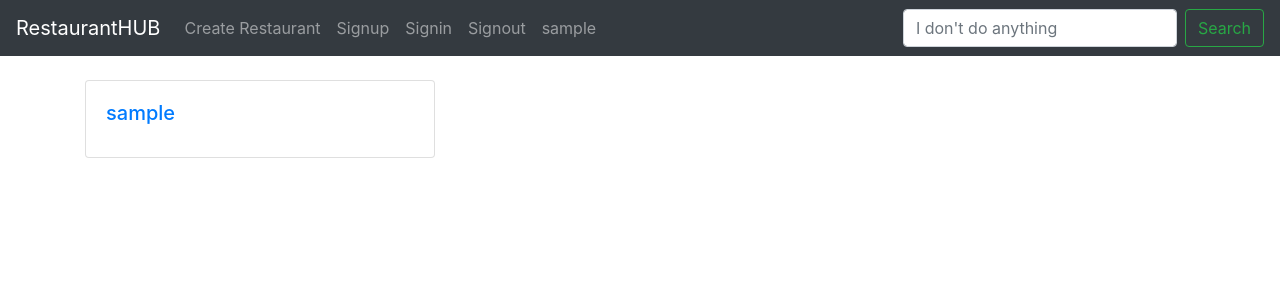
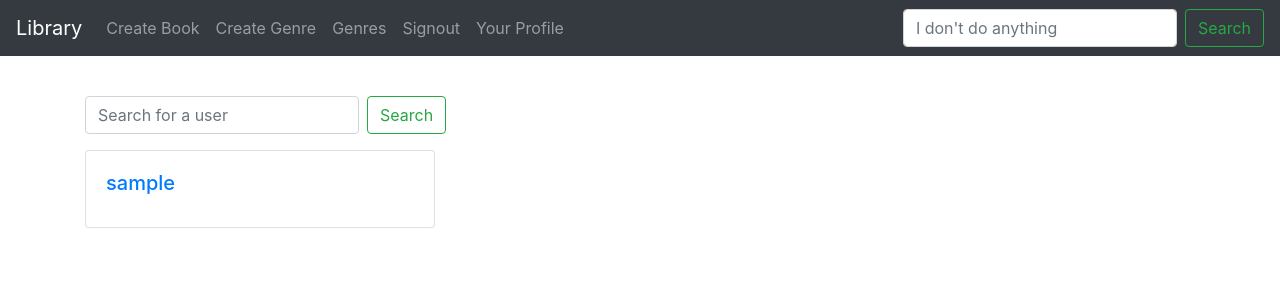
Before and after one commit to malzaid0/hackathon, a Django app: page /books/detail/1/users in a window 1280 px wide. Shown: the top 300 px of the page. Run offline with Django 3.2, Linux system fonts and the light colour scheme; the visitor is signed in with stand-in values (Sample User, id 1); data comes from the database, SQL or seed files in the repository; some libraries are stand-ins or nearby versions.

Commit message:
did some styling and everything looks fine

```diff
--- a/library/urls.py
+++ b/library/urls.py
@@ -24,8 +24,8 @@ urlpatterns = [
 
     path('', views.book_list, name='book-list'),
     path('books/detail/<int:book_id>/', views.book_detail, name='book-detail'),
-
     path('books/create/', views.create_book, name='book-create'),
+    path('books/detail/<int:book_id>/delete/', views.book_delete, name='book-delete'),
 
     path('genre/create/', views.create_genre, name='genre-create'),
     path('genre/list/', views.genre_list, name='genre-list'),
@@ -40,6 +40,7 @@ urlpatterns = [
     path('signup/', views.signup, name='signup'),
     path('signin/', views.signin, name='signin'),
     path('signout/', views.signout, name='signout'),
+    path("noaccess/", views.no_access, name="no-access"),
 ]
 if settings.DEBUG:
     urlpatterns += static(settings.STATIC_URL, document_root=settings.STATIC_ROOT)
--- a/libraryapp/templates/navbar.html
+++ b/libraryapp/templates/navbar.html
@@ -1,26 +1,37 @@
 <nav class="navbar navbar-expand-lg navbar-dark bg-dark">
-  <a class="navbar-brand" href="{% url 'book-list' %}">RestaurantHUB</a>
+  <a class="navbar-brand" href="{% url 'book-list' %}">Library</a>
   <button class="navbar-toggler" type="button" data-toggle="collapse" data-target="#navbarSupportedContent" aria-controls="navbarSupportedContent" aria-expanded="false" aria-label="Toggle navigation">
     <span class="navbar-toggler-icon"></span>
   </button>
 
   <div class="collapse navbar-collapse" id="navbarSupportedContent">
     <ul class="navbar-nav mr-auto">
+    {% if request.user.is_staff %}
       <li class="nav-item">
-        <a class="nav-link" href="{% url 'book-create' %}">Create Restaurant</a>
+        <a class="nav-link" href="{% url 'book-create' %}">Create Book</a>
       </li>
+        <li class="nav-item">
+        <a class="nav-link" href="{% url 'genre-create' %}">Create Genre</a>
+      </li>
+        <li class="nav-item">
+        <a class="nav-link" href="{% url 'genre-list' %}">Genres</a>
+      </li>
+    {% endif %}
+    {% if not request.user.is_authenticated %}
       <li class="nav-item">
         <a class="nav-link" href="{% url 'signup' %}">Signup</a>
       </li>
       <li class="nav-item">
         <a class="nav-link" href="{% url 'signin' %}">Signin</a>
       </li>
+    {% endif %}
+        {% if request.user.is_authenticated %}
       <li class="nav-item">
         <a class="nav-link" href="{% url 'signout' %}">Signout</a>
       </li>
-        {% if request.user.is_authenticated %}
+
         <li class="nav-item">
-        <a class="nav-link" href="{% url 'profile' user.id %}">{{ user.username }}</a>
+        <a class="nav-link" href="{% url 'profile' user.id %}">Your Profile</a>
       </li>
         {% endif %}
     </ul>
--- a/libraryapp/templates/user_list.html
+++ b/libraryapp/templates/user_list.html
@@ -4,7 +4,12 @@
 
 {% block content %}
 <br>
+    <form class="form-inline my-3 my-lg-3" action="{% url "users-list" book %}">
+      <input class="form-control mr-sm-2" type="text" name='search_term' placeholder="Search for a user">
+      <button class="btn btn-outline-success my-2 my-sm-0" type="submit">Search</button>
+    </form>
 <div class="row">
+
     {% for user in users %}
     <div class="col-md-4">
         <div class="card my-card">
--- a/libraryapp/views.py
+++ b/libraryapp/views.py
@@ -7,9 +7,43 @@ from django.db.models import Q
 from django.core.mail import send_mail
 import datetime
 
+"""
+BOOK
+"""
 
-# Create your views here.
+
+def book_list(request):
+    books = Book.objects.all()
+    query = request.GET.get('search_term')
+    if query:
+        books = books.filter(
+            Q(name__icontains=query) |
+            Q(isbn__icontains=query) |
+            Q(genre__name__icontains=query)
+        ).distinct()
+    context = {
+        "books": books
+    }
+    return render(request, 'book_list.html', context)
+
+
+def book_detail(request, book_id):
+    book = Book.objects.get(id=book_id)
+    genres = Genre.objects.filter(book=book)
+    borrows = BookBorrow.objects.filter(book=book)
+    current_borrow = borrows.filter(return_time=None)
+    context = {
+        "book": book,
+        "genres": genres,
+        "borrows": borrows,
+        "current_borrow": current_borrow,
+    }
+    return render(request, 'book_detail.html', context)
+
+
 def create_book(request):
+    if not request.user.is_staff:
+        return redirect("no-access")
     form = BookForm()
     if request.method == "POST":
         form = BookForm(request.POST, request.FILES)
@@ -24,8 +58,26 @@ def create_book(request):
     }
     return render(request, 'create_book.html', context)
 
+
+def book_delete(request, book_id):
+    if not request.user.is_staff:
+        return redirect("no-access")
+    book = Book.objects.get(id=book_id)
+    book.delete()
+    return redirect('book-list')
+
+
+############################################################################
+
+"""
+PROFILE
+"""
+
+
 def profile_detail(request, user_id):
     user = User.objects.get(id=user_id)
+    if not request.user == user:
+        return redirect("no-access")
     borrows = BookBorrow.objects.filter(user=user)
     current_borrow = borrows.filter(return_time=None)
     context = {
@@ -36,16 +88,32 @@ def profile_detail(request, user_id):
     return render(request, 'profile.html', context)
 
 
+############################################################################
+
+"""
+BORROW AND RETURN
+"""
+
+
 def borrow_book(request, book_id):
+    if not request.user.is_authenticated:
+        return redirect("no-access")
     book = Book.objects.get(id=book_id)
+    if not book.available:
+        return redirect("no-access")
     borrow = BookBorrow(book=book, user=request.user)
     borrow.save()
     book.available = False
     book.save()
     return redirect(book)
 
+
 def borrow_book_to_user(request, book_id, user_id):
+    if not request.user.is_staff:
+        return redirect("no-access")
     book = Book.objects.get(id=book_id)
+    if not book.available:
+        return redirect("no-access")
     user = User.objects.get(id=user_id)
     borrow = BookBorrow(book=book, user=user)
     borrow.save()
@@ -53,12 +121,15 @@ def borrow_book_to_user(request, book_id, user_id):
     book.save()
     return redirect(book)
 
+
 def user_list(request, book_id):
+    if not request.user.is_staff:
+        return redirect("no-access")
     users = User.objects.all()
     query = request.GET.get('search_term')
     if query:
         users = users.filter(
-            Q(name__icontains=query) |
+            Q(username__icontains=query) |
             Q(first_name__icontains=query) |
             Q(last_name__icontains=query) |
             Q(email__icontains=query)
@@ -70,11 +141,13 @@ def user_list(request, book_id):
     return render(request, 'user_list.html', context)
 
 
-
 def return_book(request, book_id):
     book = Book.objects.get(id=book_id)
     borrow = BookBorrow.objects.filter(book=book)
     last_borrow = borrow[len(borrow) - 1]
+    user = last_borrow.user
+    if not (request.user.is_staff or request.user == user):
+        return redirect("no-access")
     last_borrow.return_time = datetime.datetime.now()
     last_borrow.save()
     book.available = True
@@ -82,7 +155,16 @@ def return_book(request, book_id):
     return redirect(book)
 
 
+############################################################################
+
+"""
+GENRE
+"""
+
+
 def create_genre(request):
+    if not request.user.is_staff:
+        return redirect("no-access")
     form = GenreForm()
     if request.method == "POST":
         form = GenreForm(request.POST)
@@ -96,6 +178,8 @@ def create_genre(request):
 
 
 def genre_list(request):
+    if not request.user.is_staff:
+        return redirect("no-access")
     genres = Genre.objects.all()
     context = {
         "genres": genres
@@ -103,47 +187,11 @@ def genre_list(request):
     return render(request, 'genre_list.html', context)
 
 
-def book_list(request):
-    books = Book.objects.all()
-    query = request.GET.get('search_term')
-    if query:
-        try:
-            books = books.filter(
-                Q(name__icontains=query) |
-                Q(isbn__exact=int(query)) |
-                Q(genre__name__icontains=query)
-            ).distinct()
-        except:
-            books = books.filter(
-                Q(name__icontains=query) |
-                Q(genre__name__icontains=query)
-            ).distinct()
-    context = {
-        "books": books
-    }
-    return render(request, 'book_list.html', context)
+############################################################################
 
-
-def book_detail(request, book_id):
-    book = Book.objects.get(id=book_id)
-    genres = Genre.objects.filter(book=book)
-    borrows = BookBorrow.objects.filter(book=book)
-    context = {
-        "book": book,
-        "genres": genres,
-        "borrows": borrows,
-    }
-    return render(request, 'book_detail.html', context)
-
-
-def book_search(request):
-    if request.method == "POST":
-        search_term = request.POST.get("searchTerm")
-        books = Book.objects.filter(name__contains=search_term)
-        context = {
-            "search_result": books,
-        }
-        return render(request, "search_result.html", context)
+"""
+AUTHENTICATION
+"""
 
 
 def signup(request):
@@ -152,7 +200,6 @@ def signup(request):
         form = SignupForm(request.POST)
         if form.is_valid():
             user = form.save(commit=False)
-
             user.set_password(user.password)
             user.save()
             send_mail(
@@ -162,7 +209,6 @@ def signup(request):
                 [user.email],
                 fail_silently=False,
             )
-
             login(request, user)
             return redirect("book-list")
     context = {
@@ -176,10 +222,8 @@ def signin(request):
     if request.method == 'POST':
         form = SigninForm(request.POST)
         if form.is_valid():
-
             username = form.cleaned_data['username']
             password = form.cleaned_data['password']
-
             auth_user = authenticate(username=username, password=password)
             if auth_user is not None:
                 login(request, auth_user)
@@ -193,3 +237,7 @@ def signin(request):
 def signout(request):
     logout(request)
     return redirect("signin")
+
+
+def no_access(request):
+    return render(request, "no_access.html")
```
Also changed, not shown: libraryapp/templates/book_detail.html (+45 -19 lines), libraryapp/templates/no_access.html (added, +12 -0 lines), libraryapp/templates/profile.html (+5 -5 lines), libraryapp/static/custom.css (added).
